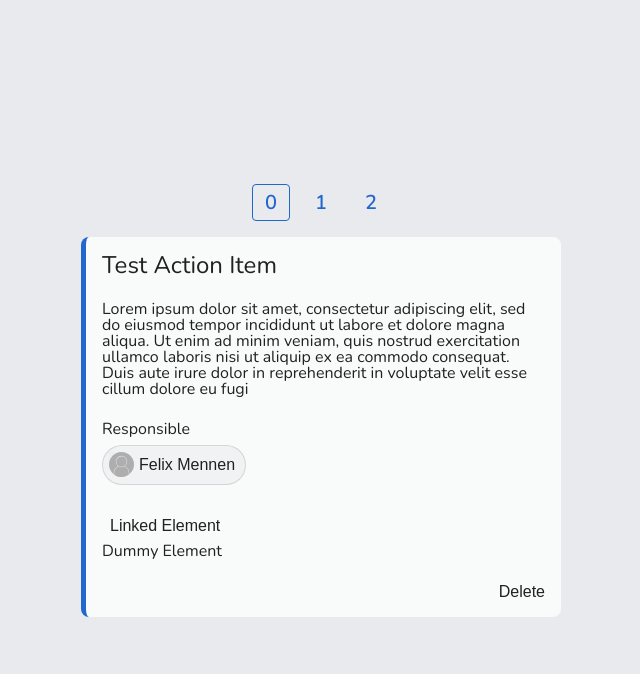
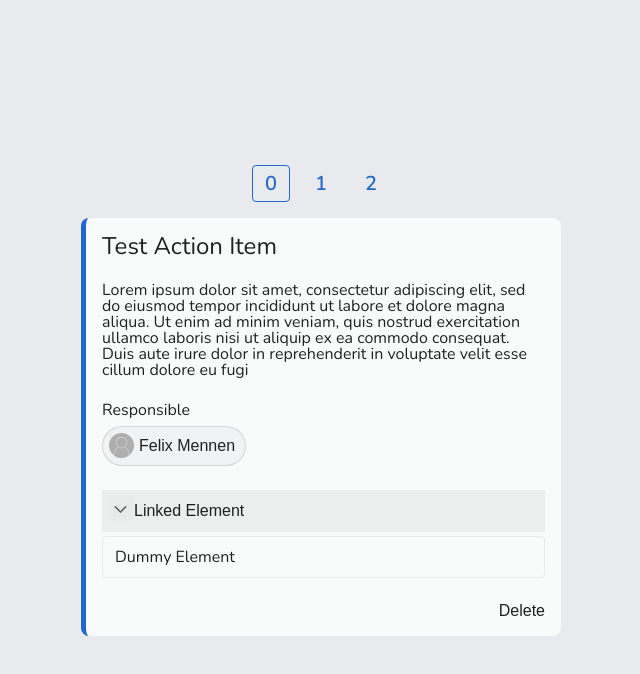
Before and after one commit to andylushman/angular-actionItem-creator, an Angular app: page / in a window 1280 px wide. Both pictures are taken after a click on the button "Linked Element". Shown: the top 674 px of the page, without its empty margins (319-959 px from the left). Built offline with nearby package versions, Linux system fonts and the light colour scheme.

Commit message:
added arrows for linked element

```diff
--- a/src/app/toggle-element/toggle-element.component.html
+++ b/src/app/toggle-element/toggle-element.component.html
@@ -1,4 +1,4 @@
 <div class="toggle-element">
-  <button class="toggle-element-button" (click)="showText=!showText">Linked Element</button>
-  <div *ngIf="showText">{{toggledElement}}</div>
+  <button class="toggle-element-button" [ngClass]="{'toggle-element-button-opened': showText}" (click)="showText=!showText">Linked Element</button>
+  <div class="toggle-element-text" *ngIf="showText">{{toggledElement}}</div>
 </div>
--- a/src/app/toggle-element/toggle-element.component.scss
+++ b/src/app/toggle-element/toggle-element.component.scss
@@ -2,10 +2,22 @@
   margin-bottom: 8px;
   &-button {
     width: 100%;
-    padding: 8px;
+    padding: 12px 12px 12px 32px;
+    background: url(../../assets/arrow-right.png) 6px 6px no-repeat;
     &:hover {
-      background: var(--color-hover-tint);
+      background-color: var(--color-hover-tint);
       border-radius: 4px;
     }
+    &-opened {
+      background: url(../../assets/arrow-down.png) 6px 6px no-repeat;
+      background-color: var(--color-hover-tint);
+    }
+  }
+
+  &-text {
+    margin-top: 4px;
+    padding: 12px;
+    border: 1px solid var(--color-background-furthest);
+    border-radius: 4px;
   }
 }
```
Also changed, not shown: src/assets/arrow-down.png, src/assets/arrow-right.png.
